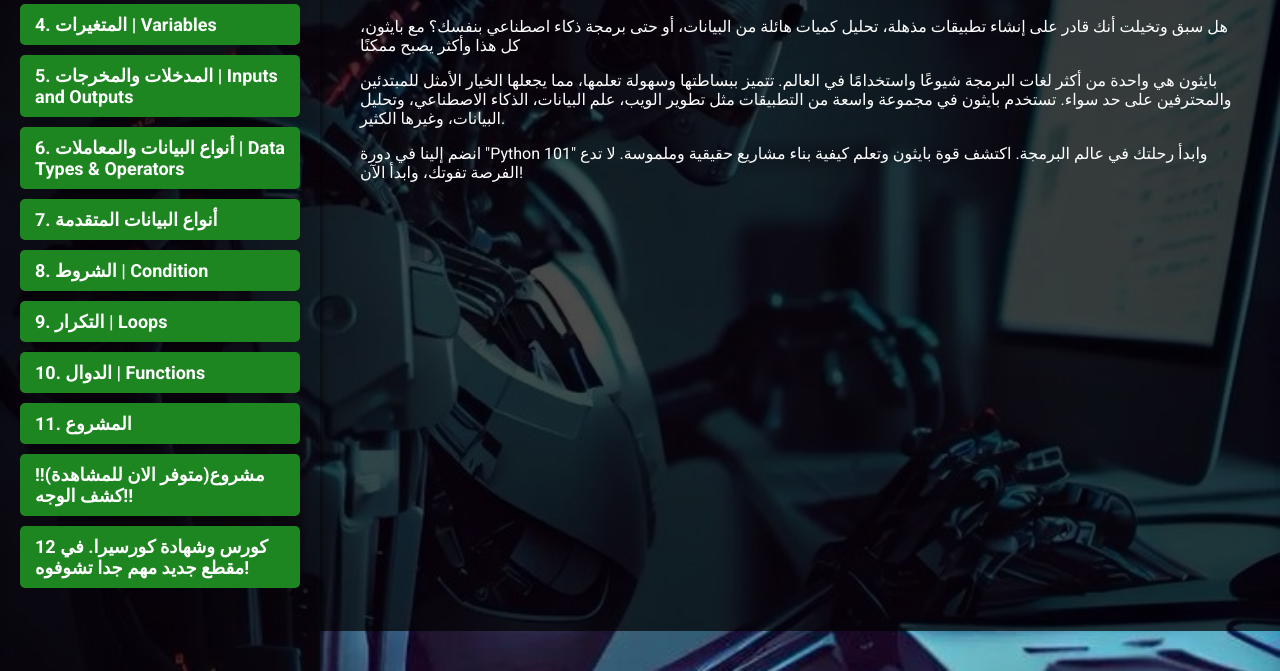
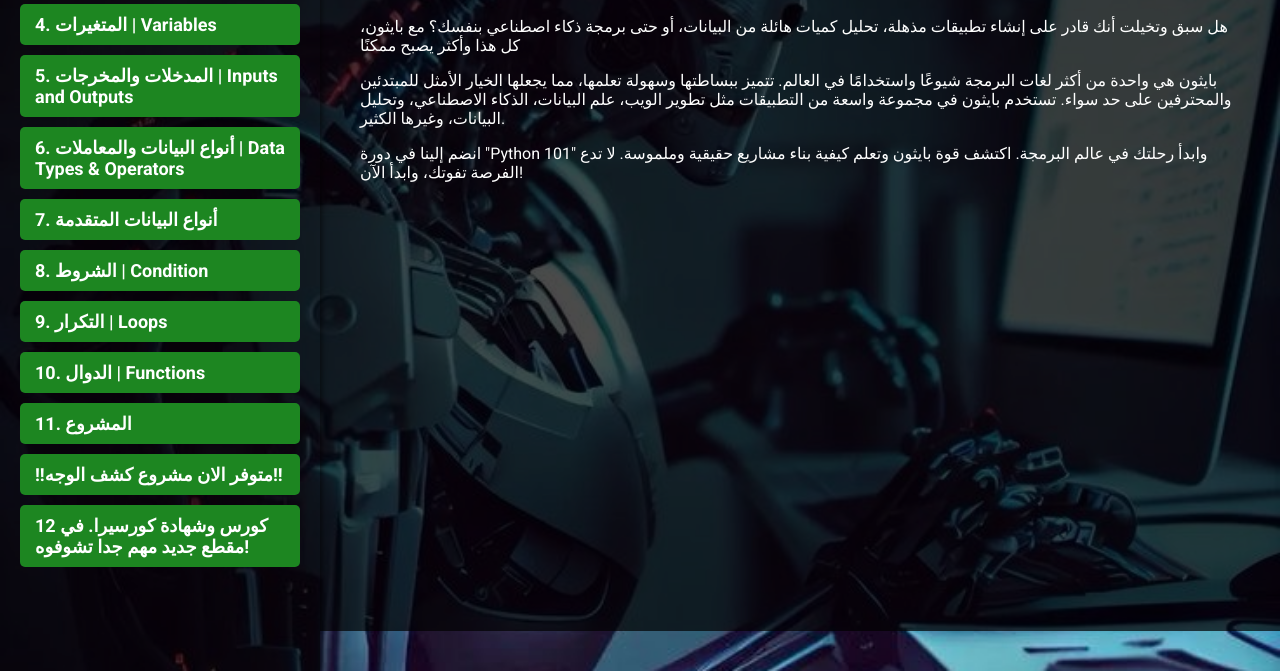
Before and after one commit to AIVISION000/AI, a website: page cours.HTML in a window 1280 px wide. Shown: the part 169-840 px from the top of the page. Drawn offline with Linux system fonts and the light colour scheme.

Commit message:
Update cours.HTML

```diff
--- a/cours.HTML
+++ b/cours.HTML
@@ -278,7 +278,7 @@
         `);">نظام تسجيل درجات الطلاب</a>
     </div>
 
-<h2 onclick="toggleMenu('mmMenu')">!!(متوفر الان للمشاهدة)مشروع كشف الوجه!!</h2>
+<h2 onclick="toggleMenu('mmMenu')">!!متوفر الان مشروع كشف الوجه!!</h2>
     <div id="mmMenu" class="submenu">
         <a href="#" onclick="showSection('<h2> </h2><p></p>', 'https://www.youtube.com/embed/4HAZwzijVTg');">مشروع كشف الوجه</a>
 
```
